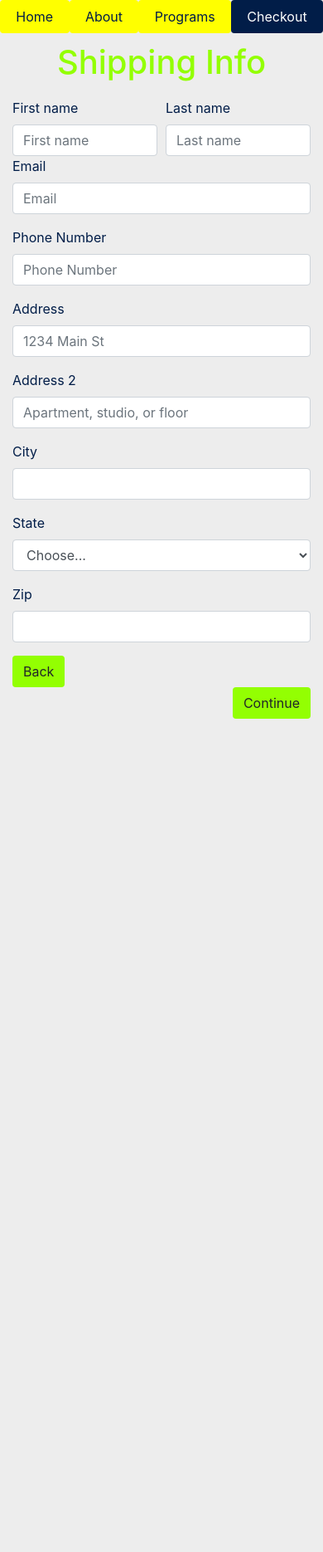
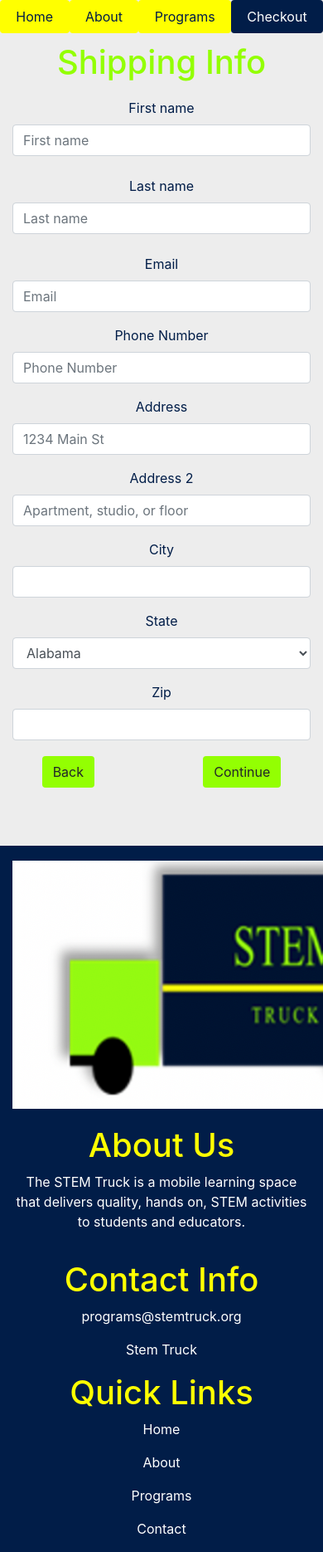
Before and after one commit to Brinkley97/stem_truck, a plain HTML site: page shipping.html in a window 390 px wide. Shown: the whole page at 83% size. Before the commit the page ends 877 px from the top, so only its background shows below. Drawn offline with nearby package versions, Linux system fonts and the light colour scheme.

Commit message:
updated index and shipping pages
- added footer to both
- removed background color for kits (index)
- need to update total kits number

```diff
--- a/css/order.css
+++ b/css/order.css
@@ -16,33 +16,46 @@ grey: #ededed;
 }
 
 /* MAIN SECTION */
-body {
+
+html, body{
   background-color: #ededed;
-  height: 97vh;
-
+  max-width: 100%;
+  overflow-x: hidden;
 }
 
-h1{
+h1 {
   margin-top: 30px;
   color: #93FF02;
+  text-transform: uppercase;
 }
 
 .col-md-4 {
   padding-bottom: 30px;
 }
-input{
-  margin: 40px 0px 100px 0px;
-
+.quantity {
+  margin: 40px 5px 0px 0px;
+  font-weight: bold;
+  font-size: 30px;
+  color: #011d48;
+}
+input.quantityBox {
+  font-size: inherit;
+}
+.quantityBox {
+  margin: 40px 0px 0px 5px;
+  color: #011d48;
 }
 .images {
   width: 300px;
   height: 300px;
 }
-
+#continue{
+  margin-top: 5px;
+}
 .flip-card {
-  background-color: #ffff00;
+  /* background-color: #ffff00; */
   height: 200px;
-  border: 6px solid #ffff00;
+  /* border: 6px solid #ffff00; */
   perspective: 1000px;
   margin: 30px 0px 100px 0px;
 }
@@ -67,11 +80,11 @@ input{
 }
 
 .flip-card-front {
-  background-color: #ffff00;
+  /* background-color: #ffff00; */
 }
 
 .flip-card-back {
-  background-color: #011d48;
+  /* background-color: #011d48; */
   transform: rotateY(180deg);
 }
 
@@ -79,3 +92,45 @@ input{
   background-color: #93FF02;
   color: #011d48;
 }
+
+/* TOTAL AND CONTINUE */
+#totalAndContinue{
+  margin-top: 30px;
+}
+#totalKits{
+  font-weight: bold;
+  font-size: 30px;
+  color: #011d48;
+}
+.totalKits{
+  margin-right: 10px;
+}
+
+
+/* FOOTER */
+#footer{
+  background-color: #011d48;
+  margin-top: 70px;
+}
+
+.setFooterHeadingsColor{
+  color: #ffff00;
+}
+
+.setFootersTextColor, .setFootersTextColor:hover{
+  color: white;
+}
+
+#contactAndLinks, #imageAndAbout, #aboutUs{
+  padding-top: 5%;
+}
+
+@media (max-width: 375px) {
+  #stemTruckImage{
+    width: 100% ;
+  }
+  .totalKits{
+    width: 175px;
+    margin-right: 0px;
+  }
+}
--- a/css/shipping.css
+++ b/css/shipping.css
@@ -5,11 +5,11 @@ light green: #93FF02;
 grey: #ededed;
  */
 
-body{
-  background-color: #ededed;
-  height: 97vh;
-
-}
+ html, body{
+   background-color: #ededed;
+   max-width: 100%;
+   overflow-x: hidden;
+ }
 
 /* NAVBAR */
 .setNavColor{
@@ -23,9 +23,11 @@ body{
 
 /* MAIN SECTION */
 .mainContent{
-  padding-bottom: 3%;
+  /* margin-top: 10px; */
+  padding-bottom: 1%;
   color: #011d48;
   /* height: 90%; */
+  text-align: center;
 }
 
 #shippingInfo{
@@ -36,14 +38,15 @@ body{
   background-color: #93FF02;
 }
 
+/*  */
+#backAndContinue{
+  pad-bottom: 10px;
+}
+
 /* FOOTER */
-img{
-  padding: 10% auto;
-}
 #footer{
   background-color: #011d48;
-  position: fixed;
-  /* padding-top: 60px; */
+  margin-top: 70px;
 }
 
 .setFooterHeadingsColor{
@@ -57,3 +60,13 @@ img{
 #contactAndLinks, #imageAndAbout, #aboutUs{
   padding-top: 5%;
 }
+
+@media (max-width: 375px) {
+  #shippingInfo{
+    padding-top: 10%;
+    color: #93FF02;
+  }
+  #stemTruckImage{
+    width: 100% ;
+  }
+}
--- a/shipping.html
+++ b/shipping.html
@@ -1,9 +1,12 @@
 <!DOCTYPE html>
 <html lang="en" dir="ltr">
   <head>
-    <meta charset="utf-8" name="viewport" content="width=device-width, initial-scale=1">
+    <meta charset="utf-8">
+    <meta name="viewport" content="width=device-width, initial-scale=1, shrink-to-fit=no">
+
     <title>Shipment Info</title>
 
+    <!-- BOOTSTRAP -->
     <link rel="stylesheet" href="https://stackpath.bootstrapcdn.com/bootstrap/4.5.2/css/bootstrap.min.css" integrity="sha384-JcKb8q3iqJ61gNV9KGb8thSsNjpSL0n8PARn9HuZOnIxN0hoP+VmmDGMN5t9UJ0Z" crossorigin="anonymous">
 
     <link rel="stylesheet" href="css/shipping.css">
@@ -17,19 +20,19 @@
     </nav>
 
 <!-- MAIN SECTION -->
-    <section class="mainContent">
-      <div class="container" id="main">
+    <section class="container mainContent" id="main">
       <h1 class="text-center" id="shippingInfo">Shipping Info</h1>
       <form>
-
         <div class="form-row">
-            <div class="col">
+          <div class="col-md-6">
             <label for="">First name</label>
             <input type="text" class="form-control" placeholder="First name">
+            <br>
           </div>
-            <div class="col">
+          <div class="col-md-6">
             <label for="">Last name</label>
             <input type="text" class="form-control" placeholder="Last name">
+            <br>
           </div>
         </div>
 
@@ -61,35 +64,88 @@
           <div class="form-group col-md-4">
             <label for="inputState">State</label>
             <select id="inputState" class="form-control">
-                <option selected>Choose...</option>
-                <option>...</option>
+              <option value="AL">Alabama</option>
+            	<option value="AK">Alaska</option>
+            	<option value="AZ">Arizona</option>
+            	<option value="AR">Arkansas</option>
+            	<option value="CA">California</option>
+            	<option value="CO">Colorado</option>
+            	<option value="CT">Connecticut</option>
+            	<option value="DE">Delaware</option>
+            	<option value="DC">District Of Columbia</option>
+            	<option value="FL">Florida</option>
+            	<option value="GA">Georgia</option>
+            	<option value="HI">Hawaii</option>
+            	<option value="ID">Idaho</option>
+            	<option value="IL">Illinois</option>
+            	<option value="IN">Indiana</option>
+            	<option value="IA">Iowa</option>
+            	<option value="KS">Kansas</option>
+            	<option value="KY">Kentucky</option>
+            	<option value="LA">Louisiana</option>
+            	<option value="ME">Maine</option>
+            	<option value="MD">Maryland</option>
+            	<option value="MA">Massachusetts</option>
+            	<option value="MI">Michigan</option>
+            	<option value="MN">Minnesota</option>
+            	<option value="MS">Mississippi</option>
+            	<option value="MO">Missouri</option>
+            	<option value="MT">Montana</option>
+            	<option value="NE">Nebraska</option>
+            	<option value="NV">Nevada</option>
+            	<option value="NH">New Hampshire</option>
+            	<option value="NJ">New Jersey</option>
+            	<option value="NM">New Mexico</option>
+            	<option value="NY">New York</option>
+            	<option value="NC">North Carolina</option>
+            	<option value="ND">North Dakota</option>
+            	<option value="OH">Ohio</option>
+            	<option value="OK">Oklahoma</option>
+            	<option value="OR">Oregon</option>
+            	<option value="PA">Pennsylvania</option>
+            	<option value="RI">Rhode Island</option>
+            	<option value="SC">South Carolina</option>
+            	<option value="SD">South Dakota</option>
+            	<option value="TN">Tennessee</option>
+            	<option value="TX">Texas</option>
+            	<option value="UT">Utah</option>
+            	<option value="VT">Vermont</option>
+            	<option value="VA">Virginia</option>
+            	<option value="WA">Washington</option>
+            	<option value="WV">West Virginia</option>
+            	<option value="WI">Wisconsin</option>
+            	<option value="WY">Wyoming</option>
             </select>
           </div>
           <div class="form-group col-md-2">
             <label for="inputZip">Zip</label>
-              <input type="text" class="form-control" id="inputZip">
+            <input type="text" class="form-control" id="inputZip" maxlength="5">
           </div>
         </div>
       </form>
-        <div class="row">
-          <div class="col-sm-6">
+    </section>
+    <!-- END OF MAIN SECTION -->
+
+    <!-- BACK AND CONTINUE -->
+    <section id="backAndContinue">
+      <div class="row d-flex justify-content-around">
+        <div class="col-xs*-6">
           <a href="index.html"><button class="btn buttons">Back</button></a>
         </div>
-          <div class="col-sm-6">
+        <div class="col-xs*-6">
           <button type="submit" class="btn buttons float-right">Continue</button>
         </div>
       </div>
-      </div>
     </section>
+    <!-- END OF BACK AND CONTINUE -->
 
     <!-- FOOTER -->
-    <!-- <footer class="page-footer" id="footer">
-      <div class="container">
+    <section class="container-fluid" id="footer">
       <div class="row" id="imageAndAbout">
-          <div class="col-lg-6">
-            <img src="css/img/logo.png" alt="">
+        <div class="col-lg-6 col-sm-12">
+          <img id="stemTruckImage"src="css/img/logo.png" alt="">
         </div>
-          <div class="col-lg-6" id="aboutUs">
+        <div class="col-lg-6 col-sm-12 " id="aboutUs">
           <h1 class="setFooterHeadingsColor text-center">About Us</h1>
           <p class="setFootersTextColor text-center">The STEM Truck is a mobile learning space that delivers quality, hands on, STEM activities to students and educators.</p>
         </div>
@@ -108,7 +164,7 @@
           <p class="text-center"><a class="setFootersTextColor" href="#">Contact</a></p>
         </div>
       </div>
-      </div>
-    </footer> -->
+    </section>
+    <!-- END OF FOOTER -->
   </body>
 </html>
```
Also changed, not shown: index.html (+60 -10 lines). Lines whose indentation alone changed are shown as unchanged.
